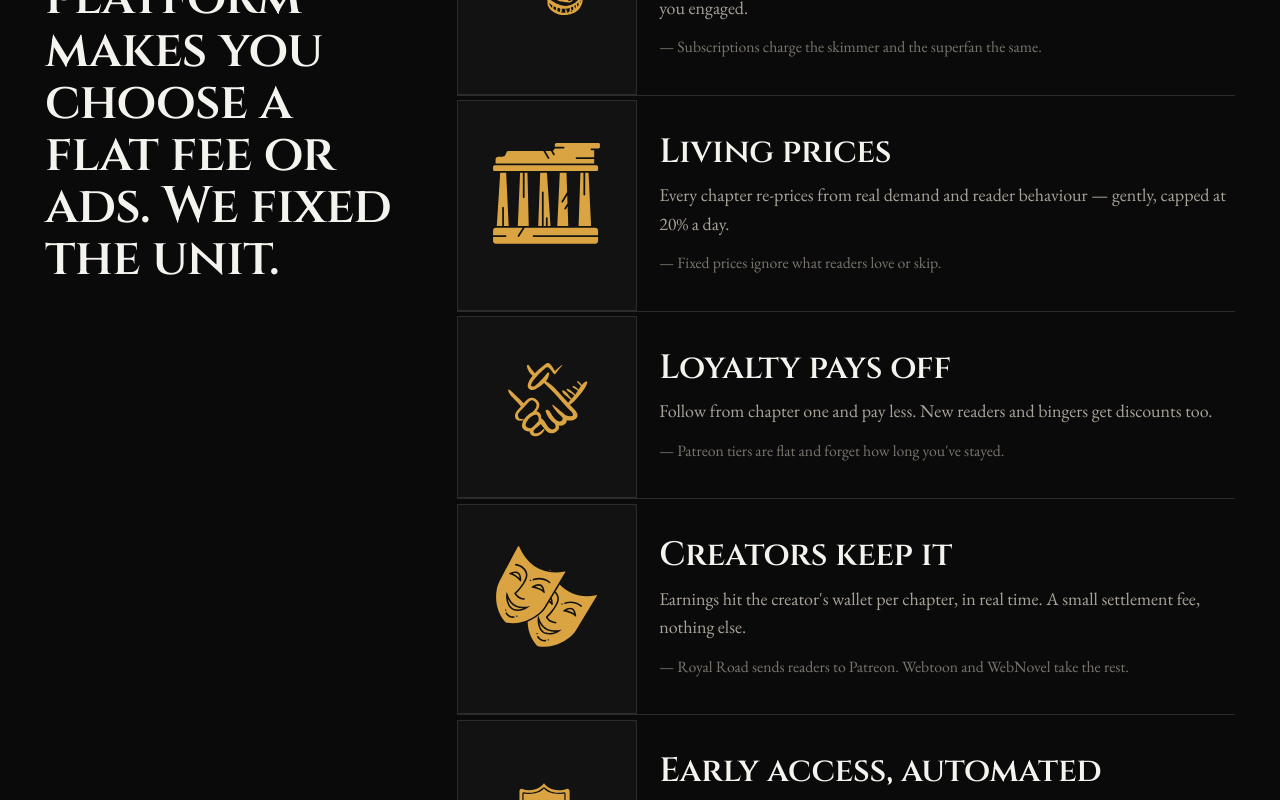
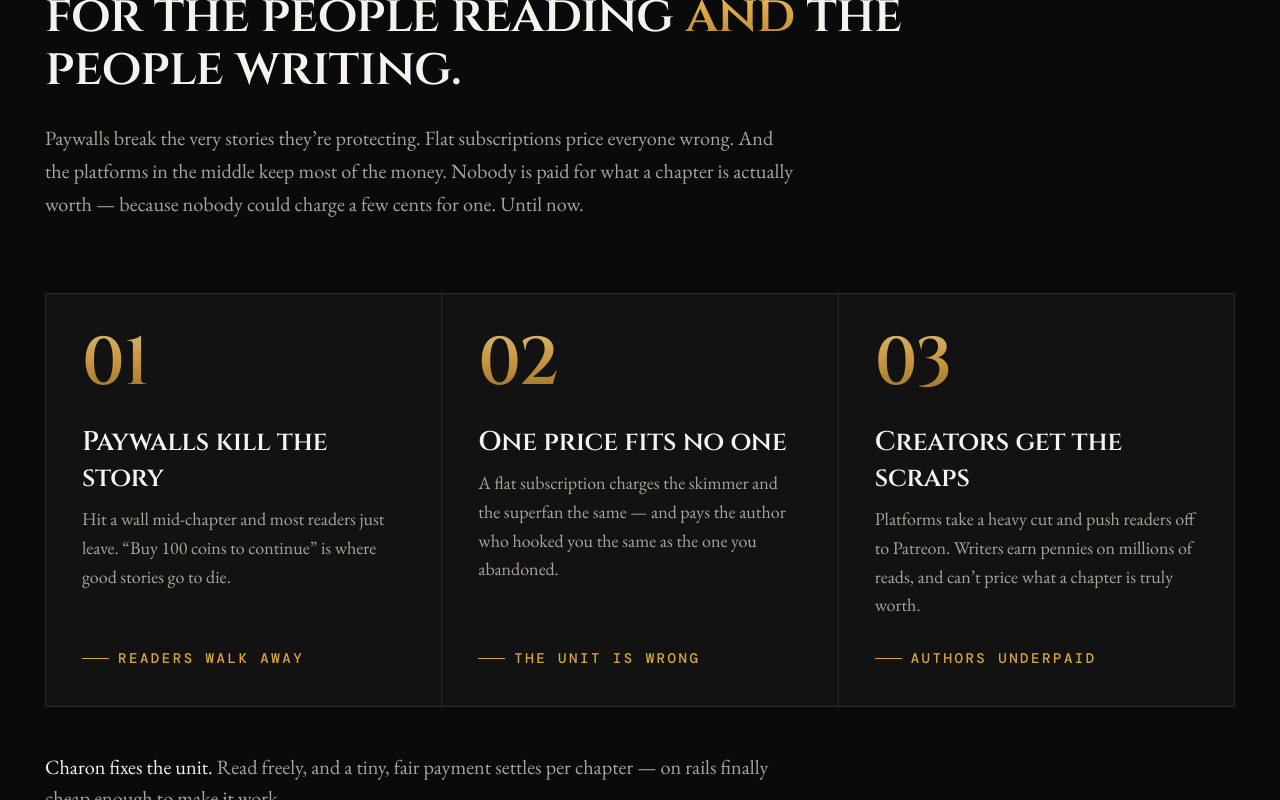
Before and after one commit to solomonadzape95/charon, a Next.js app: page / in a window 1280 px wide. Shown: the part 1280-2080 px from the top of the page. Built offline with nearby package versions, Linux system fonts and the light colour scheme; no server answers.

Commit message:
feat(landing): add 'The problem' section
Editorial three-tension section (paywalls / wrong unit / underpaid creators)
above 'The difference', with hairline-split cards, gold numerals, and a bridge
line into the solution.

```diff
--- a/app/page.tsx
+++ b/app/page.tsx
@@ -61,6 +61,27 @@ const STEPS = [
   { n: "03", title: "Creators get paid", body: "A fair nanopayment settles to every creator you read — on Arc, instantly." },
 ];
 
+const PROBLEMS = [
+  {
+    n: "01",
+    title: "Paywalls kill the story",
+    body: "Hit a wall mid-chapter and most readers just leave. “Buy 100 coins to continue” is where good stories go to die.",
+    tag: "Readers walk away",
+  },
+  {
+    n: "02",
+    title: "One price fits no one",
+    body: "A flat subscription charges the skimmer and the superfan the same — and pays the author who hooked you the same as the one you abandoned.",
+    tag: "The unit is wrong",
+  },
+  {
+    n: "03",
+    title: "Creators get the scraps",
+    body: "Platforms take a heavy cut and push readers off to Patreon. Writers earn pennies on millions of reads, and can’t price what a chapter is truly worth.",
+    tag: "Authors underpaid",
+  },
+];
+
 export default function Home() {
   return (
     <>
@@ -76,6 +97,45 @@ export default function Home() {
               <span className="text-[var(--color-gold)]">✦</span>
             </span>
           ))}
+        </div>
+      </section>
+
+      {/* The problem — three tensions, hairline-split cards */}
+      <section className="border-b border-[var(--color-border)]">
+        <div className="mx-auto max-w-[88rem] px-6 py-24 lg:px-10">
+          <div className="max-w-3xl">
+            <p className="text-utility mb-4 text-[var(--color-gold)]">The problem</p>
+            <h2 className="font-display display-md font-semibold">
+              Reading online is a bad deal — for the people reading <span className="text-coin">and</span> the people writing.
+            </h2>
+            <p className="mt-6 max-w-2xl text-lg leading-relaxed text-[var(--color-muted)]">
+              Paywalls break the very stories they’re protecting. Flat subscriptions price everyone wrong.
+              And the platforms in the middle keep most of the money. Nobody is paid for what a chapter is
+              actually worth — because nobody could charge a few cents for one. Until now.
+            </p>
+          </div>
+
+          <div className="mt-16 grid gap-px border border-[var(--color-border)] bg-[var(--color-border)] sm:grid-cols-3">
+            {PROBLEMS.map((p) => (
+              <article
+                key={p.n}
+                className="group relative flex flex-col bg-[var(--color-surface)] p-8 transition-colors hover:bg-[var(--color-surface-2)]"
+              >
+                <span className="font-display text-6xl font-bold leading-none text-coin opacity-90">{p.n}</span>
+                <h3 className="font-display mt-6 text-2xl font-semibold">{p.title}</h3>
+                <p className="mt-2 flex-1 text-[var(--color-muted)]">{p.body}</p>
+                <p className="text-utility mt-6 inline-flex w-fit items-center gap-2 text-[var(--color-gold)]">
+                  <span className="h-px w-6 bg-[var(--color-gold)]" />
+                  {p.tag}
+                </p>
+              </article>
+            ))}
+          </div>
+
+          <p className="mt-10 max-w-2xl text-lg text-[var(--color-muted)]">
+            <span className="text-[var(--color-ink)]">Charon fixes the unit.</span> Read freely, and a tiny, fair
+            payment settles per chapter — on rails finally cheap enough to make it work.
+          </p>
         </div>
       </section>
 
```
